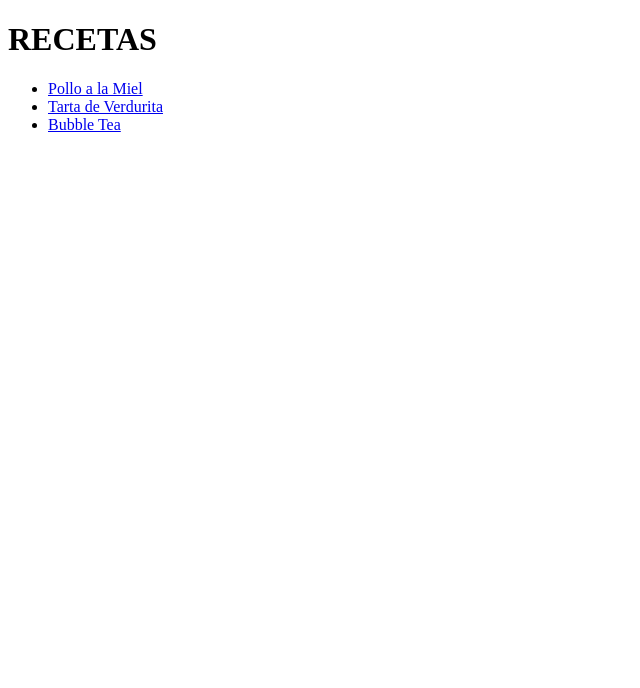
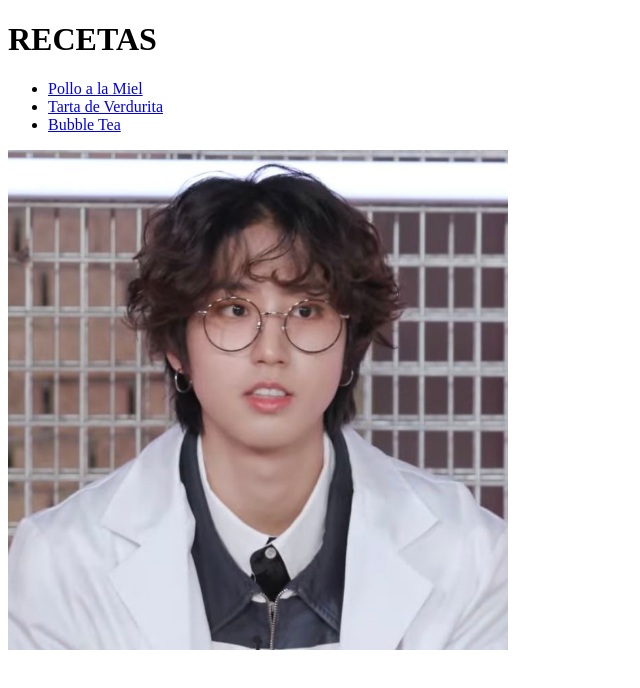
Before and after one commit to alexwercado/odin-recipes, a plain HTML site: page index.html in a window 1280 px wide. Shown: the whole page, without its empty margins (0-640 px from the left). Drawn offline with Linux system fonts and the light colour scheme.

Commit message:
index.html

```diff
--- a/index.html
+++ b/index.html
@@ -14,6 +14,7 @@
         <li><a href="recipes/tarta-de-verdurita.html">Tarta de Verdurita</a></li>
         <li><a href="recipes/bubble-tea.html">Bubble Tea</a></li>
     </ul>
+    <img src="./recipes/images/han jisung.jpg" alt="Han Jisung" height="500" width="500">
 
 </body>
 </html>
```
Also changed, not shown: recipes/images/han jisung.jpg (added).
